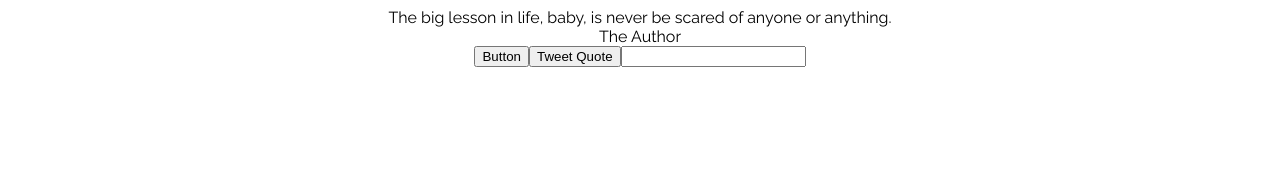
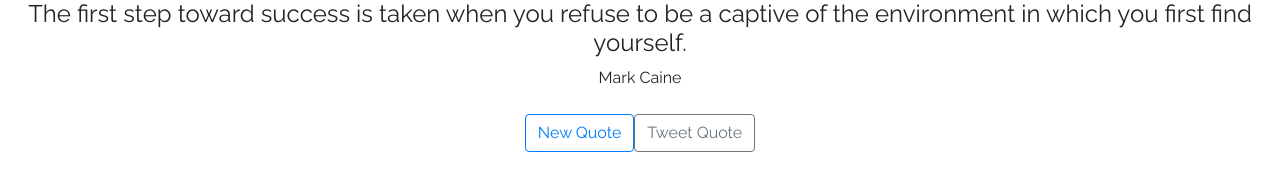
Before and after one commit to leonardkoh/FCC-Projects-Random-Quote-Machine, a React app: page / in a window 1280 px wide. Built offline with nearby package versions, Linux system fonts and the light colour scheme.

Commit message:
tests passed

```diff
--- a/public/index.html
+++ b/public/index.html
@@ -2,26 +2,16 @@
 <html lang="en">
   <head>
     <meta charset="utf-8" />
-    <link rel="shortcut icon" href="%PUBLIC_URL%/favicon.ico" />
+    <!-- <link rel="shortcut icon" href="%PUBLIC_URL%/favicon.ico" /> -->
     <meta name="viewport" content="width=device-width, initial-scale=1, shrink-to-fit=no" />
-    <meta name="theme-color" content="#000000" />
-    <!--
-      manifest.json provides metadata used when your web app is installed on a
-      user's mobile device or desktop. See https://developers.google.com/web/fundamentals/web-app-manifest/
-    -->
-    <link rel="manifest" href="%PUBLIC_URL%/manifest.json" />
-    <!--
-      Notice the use of %PUBLIC_URL% in the tags above.
-      It will be replaced with the URL of the `public` folder during the build.
-      Only files inside the `public` folder can be referenced from the HTML.
-
-      Unlike "/favicon.ico" or "favicon.ico", "%PUBLIC_URL%/favicon.ico" will
-      work correctly both with client-side routing and a non-root public URL.
-      Learn how to configure a non-root public URL by running `npm run build`.
-    -->
     <!-- FCC Test Suite -->
     <script type="text/javascript" src="https://cdn.freecodecamp.org/testable-projects-fcc/v1/bundle.js" defer></script>
-    <title>Random Quote Generator</title>
+    <!-- Bootstrap -->
+    <link rel="stylesheet" href="https://stackpath.bootstrapcdn.com/bootstrap/4.3.1/css/bootstrap.min.css" integrity="sha384-ggOyR0iXCbMQv3Xipma34MD+dH/1fQ784/j6cY/iJTQUOhcWr7x9JvoRxT2MZw1T" crossorigin="anonymous">
+    <script src="https://code.jquery.com/jquery-3.3.1.slim.min.js" integrity="sha384-q8i/X+965DzO0rT7abK41JStQIAqVgRVzpbzo5smXKp4YfRvH+8abtTE1Pi6jizo" crossorigin="anonymous"></script>
+    <script src="https://cdnjs.cloudflare.com/ajax/libs/popper.js/1.14.7/umd/popper.min.js" integrity="sha384-UO2eT0CpHqdSJQ6hJty5KVphtPhzWj9WO1clHTMGa3JDZwrnQq4sF86dIHNDz0W1" crossorigin="anonymous"></script>
+    <script src="https://stackpath.bootstrapcdn.com/bootstrap/4.3.1/js/bootstrap.min.js" integrity="sha384-JjSmVgyd0p3pXB1rRibZUAYoIIy6OrQ6VrjIEaFf/nJGzIxFDsf4x0xIM+B07jRM" crossorigin="anonymous"></script>
+<title>Random Quote Generator</title>
   </head>
   <body>
     <div id="root"></div>
--- a/src/index.js
+++ b/src/index.js
@@ -7,36 +7,35 @@ class App extends React.Component {
     constructor(props) {
         super(props);
         this.state = {
-            quote: '',
-            author: ''
+            quote: QUOTES[1],
+            author: AUTHORS[1]
         };
 
         this.getQuote = this.getQuote.bind(this);
     }
+
+    // generate and set random quote
+    getQuote = () => {
+        let randomNumber = this.getRandomNumber();
+        this.setState({
+            quote: QUOTES[randomNumber],
+            author: AUTHORS[randomNumber]
+        });
+    }
+
     // random number between 0 and 103
     getRandomNumber = () => { return  Math.floor((Math.random() * 103) + 1); }
 
-    getQuote = () => {
-        let randomNumber = this.getRandomNumber();
-        // this.setState({
-        //     quote: QUOTES[randomNumber],
-        //     author: AUTHORS[randomNumber]
-        // });
-        this.setState({
-            quote: QUOTES[7],
-        });
-    }
-
     render() {
-        console.log(QUOTES[this.getRandomNumber()]);
         return (
             <div id="container">
                 <div id="quote-box">
-                    <div id="text">{QUOTES[this.getRandomNumber()]}</div>
-                    <div id="author">The Author</div>
-                    <button id="new-quote">Button</button>
-                    <button><a id="tweet-quote">Tweet Quote</a></button>
-                    <input value={this.state.quote}></input>
+                    <div id="text"><h4>{this.state.quote}</h4></div>
+                    <div id="author">{this.state.author}</div>
+                    <br />
+                    <button type="button" class="btn btn-outline-primary" id="new-quote" onClick={this.getQuote}>New Quote</button>
+                    <a id="tweet-quote" class="btn btn-outline-secondary" href="http://www.twitter.com/intent/tweet">Tweet Quote</a>
+                    <text value={this.state.quote}></text>
                 </div>
             </div>
         )
--- a/src/styles.css
+++ b/src/styles.css
@@ -1,6 +1,10 @@
 @import url('https://fonts.googleapis.com/css?family=Raleway&display=swap');
 
-body {
+#container {
   font-family: 'Raleway', sans-serif;
   text-align: center;
 }
+
+/* button:hover {
+  display: none;
+} */
```
